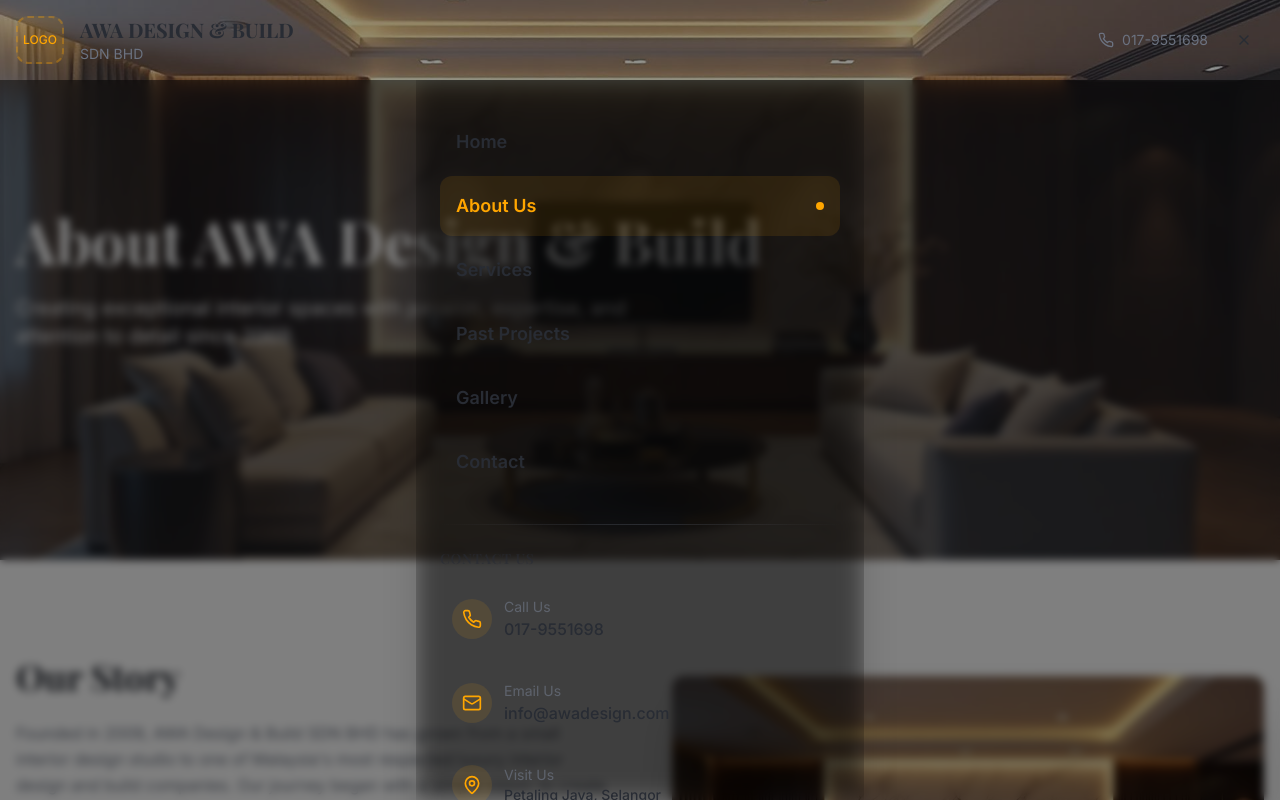
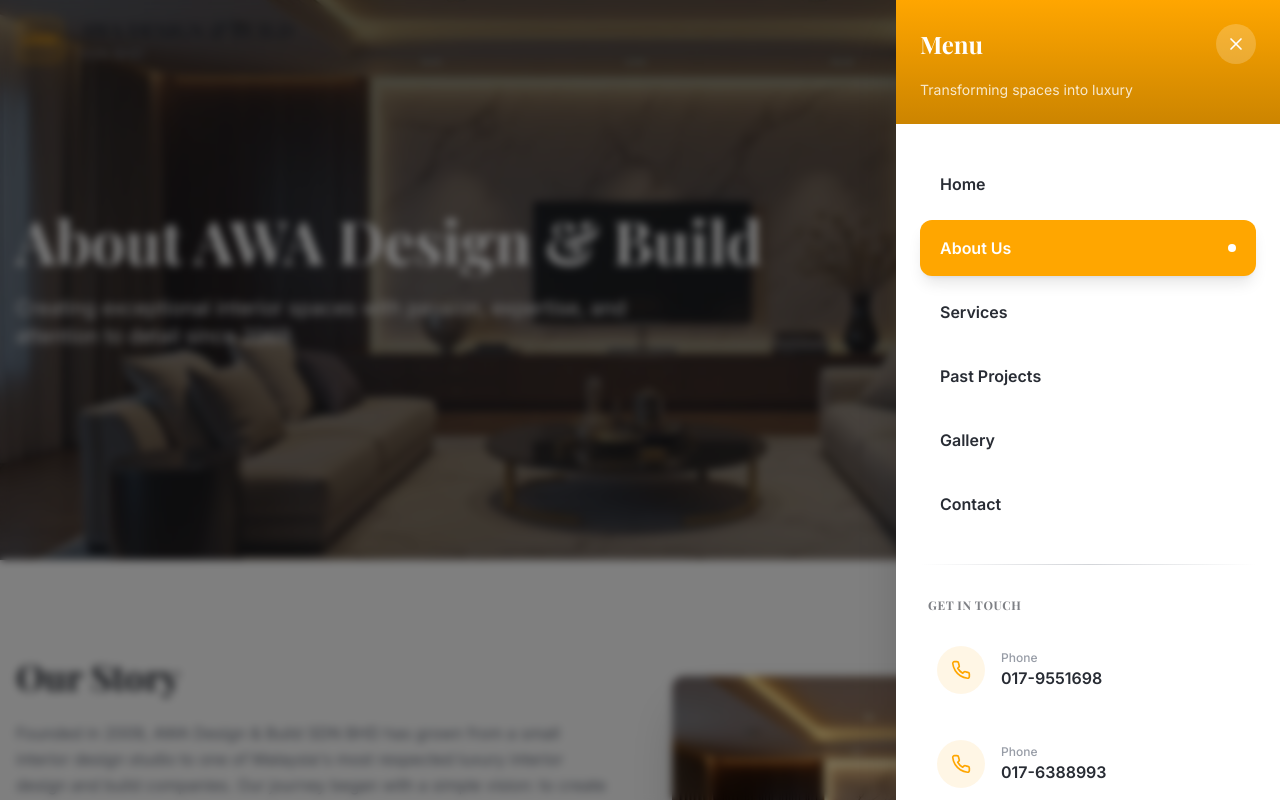
Before and after one commit to marcuskhor/awa-design-luxe, a React (Vite) app: page /about in a window 1280 px wide. Both pictures are taken after a click on the button 1244 px from the left and 40 px from the top of the page. Shown: the top 800 px of the page. Built offline with nearby package versions, Linux system fonts and the light colour scheme; the HTML template or start-up script is replaced by a standard one.

Commit message:
Refactor: Redesign burger dropdown

```diff
--- a/src/components/Layout.tsx
+++ b/src/components/Layout.tsx
@@ -76,89 +76,125 @@ export default function Layout({ children }: { children: React.ReactNode }) {
           </div>
         </div>
 
-        {/* Burger Menu */}
+        {/* Burger Menu - Right Sidebar */}
         {isMenuOpen && (
-          <div className="fixed inset-0 top-20 z-40 bg-black/50 backdrop-blur-sm animate-fade-in">
-            <div className="bg-background/98 backdrop-blur-md shadow-2xl max-w-md mx-auto rounded-b-3xl overflow-hidden animate-slide-in-top">
-              <div className="px-6 py-8">
+          <div
+            className="fixed inset-0 z-40 bg-black/50 backdrop-blur-sm animate-fade-in"
+            onClick={() => setIsMenuOpen(false)}
+          >
+            <div
+              className="fixed top-0 right-0 h-full w-80 sm:w-96 bg-background shadow-2xl animate-slide-in-right overflow-y-auto"
+              onClick={(e) => e.stopPropagation()}
+            >
+              {/* Header */}
+              <div className="sticky top-0 bg-gradient-to-b from-primary to-primary-dark p-6 z-10">
+                <div className="flex items-center justify-between mb-4">
+                  <h2 className="text-2xl font-bold text-white">Menu</h2>
+                  <button
+                    onClick={() => setIsMenuOpen(false)}
+                    className="w-10 h-10 bg-white/20 hover:bg-white/30 rounded-full flex items-center justify-center transition-colors duration-200"
+                  >
+                    <X className="w-5 h-5 text-white" />
+                  </button>
+                </div>
+                <p className="text-white/80 text-sm">Transforming spaces into luxury</p>
+              </div>
+
               {/* Navigation Items */}
-                <nav className="space-y-1 mb-8">
+              <nav className="px-6 py-8 space-y-2">
                 {navigationItems.map((item, index) => (
                   <Link
                     key={item.name}
                     to={item.href}
-                      className={`group flex items-center justify-between px-4 py-4 rounded-xl transition-all duration-300 ${
+                    className={`group flex items-center justify-between px-5 py-4 rounded-xl transition-all duration-300 ${
                       location.pathname === item.href
-                          ? 'bg-primary/10 text-primary'
-                          : 'text-luxury-charcoal hover:bg-luxury-cream hover:text-primary'
+                        ? 'bg-primary text-white shadow-lg'
+                        : 'text-luxury-charcoal hover:bg-luxury-cream hover:pl-7'
                     }`}
-                      style={{ animationDelay: `${index * 50}ms` }}
+                    style={{
+                      animationDelay: `${index * 50}ms`,
+                      animation: 'slide-in-right 0.3s ease-out forwards'
+                    }}
                   >
-                      <span className="text-lg font-semibold">{item.name}</span>
+                    <span className="text-base font-semibold">{item.name}</span>
                     <div className={`w-2 h-2 rounded-full transition-all duration-300 ${
                       location.pathname === item.href
-                          ? 'bg-primary scale-100'
-                          : 'bg-transparent scale-0 group-hover:bg-primary group-hover:scale-100'
+                        ? 'bg-white'
+                        : 'bg-primary opacity-0 group-hover:opacity-100'
                     }`}></div>
                   </Link>
                 ))}
               </nav>
 
-                {/* Divider */}
-                <div className="h-px bg-gradient-to-r from-transparent via-luxury-silver/30 to-transparent mb-6"></div>
+              {/* Divider with gradient */}
+              <div className="mx-6 h-px bg-gradient-to-r from-transparent via-luxury-silver/30 to-transparent"></div>
 
-                {/* Contact Information */}
-                <div className="space-y-4">
-                  <h3 className="text-sm font-semibold text-luxury-charcoal/60 uppercase tracking-wider mb-3">
-                    Contact Us
+              {/* Contact Section */}
+              <div className="px-6 py-8">
+                <h3 className="text-xs font-bold text-luxury-charcoal/60 uppercase tracking-wider mb-4 px-2">
+                  Get In Touch
                 </h3>
 
+                <div className="space-y-3">
                   <a
                     href="tel:+60179551698"
-                    className="flex items-center space-x-3 p-3 rounded-lg hover:bg-luxury-cream transition-colors duration-200 group"
+                    className="flex items-center space-x-4 p-4 rounded-xl hover:bg-primary/5 transition-all duration-200 group border border-transparent hover:border-primary/20"
                   >
-                    <div className="w-10 h-10 bg-primary/10 rounded-full flex items-center justify-center group-hover:bg-primary/20 transition-colors duration-200">
-                      <Phone className="w-5 h-5 text-primary" />
+                    <div className="w-12 h-12 bg-primary/10 rounded-full flex items-center justify-center group-hover:bg-primary group-hover:scale-110 transition-all duration-200">
+                      <Phone className="w-5 h-5 text-primary group-hover:text-white" />
                     </div>
-                    <div className="flex flex-col">
-                      <span className="text-sm text-luxury-silver/70">Call Us</span>
-                      <span className="text-luxury-charcoal font-medium">017-9551698</span>
+                    <div className="flex flex-col flex-1">
+                      <span className="text-xs text-luxury-silver/70 font-medium">Phone</span>
+                      <span className="text-luxury-charcoal font-semibold">017-9551698</span>
+                    </div>
+                  </a>
+
+                  <a
+                    href="tel:+60176388993"
+                    className="flex items-center space-x-4 p-4 rounded-xl hover:bg-primary/5 transition-all duration-200 group border border-transparent hover:border-primary/20"
+                  >
+                    <div className="w-12 h-12 bg-primary/10 rounded-full flex items-center justify-center group-hover:bg-primary group-hover:scale-110 transition-all duration-200">
+                      <Phone className="w-5 h-5 text-primary group-hover:text-white" />
+                    </div>
+                    <div className="flex flex-col flex-1">
+                      <span className="text-xs text-luxury-silver/70 font-medium">Phone</span>
+                      <span className="text-luxury-charcoal font-semibold">017-6388993</span>
                     </div>
                   </a>
 
                   <a
                     href="mailto:info@awadesign.com"
-                    className="flex items-center space-x-3 p-3 rounded-lg hover:bg-luxury-cream transition-colors duration-200 group"
+                    className="flex items-center space-x-4 p-4 rounded-xl hover:bg-primary/5 transition-all duration-200 group border border-transparent hover:border-primary/20"
                   >
-                    <div className="w-10 h-10 bg-primary/10 rounded-full flex items-center justify-center group-hover:bg-primary/20 transition-colors duration-200">
-                      <Mail className="w-5 h-5 text-primary" />
+                    <div className="w-12 h-12 bg-primary/10 rounded-full flex items-center justify-center group-hover:bg-primary group-hover:scale-110 transition-all duration-200">
+                      <Mail className="w-5 h-5 text-primary group-hover:text-white" />
                     </div>
-                    <div className="flex flex-col">
-                      <span className="text-sm text-luxury-silver/70">Email Us</span>
-                      <span className="text-luxury-charcoal font-medium">info@awadesign.com</span>
+                    <div className="flex flex-col flex-1">
+                      <span className="text-xs text-luxury-silver/70 font-medium">Email</span>
+                      <span className="text-luxury-charcoal font-semibold text-sm">info@awadesign.com</span>
                     </div>
                   </a>
 
-                  <div className="flex items-center space-x-3 p-3 rounded-lg">
-                    <div className="w-10 h-10 bg-primary/10 rounded-full flex items-center justify-center">
+                  <div className="flex items-center space-x-4 p-4 rounded-xl bg-luxury-cream/50">
+                    <div className="w-12 h-12 bg-primary/10 rounded-full flex items-center justify-center">
                       <MapPin className="w-5 h-5 text-primary" />
                     </div>
-                    <div className="flex flex-col">
-                      <span className="text-sm text-luxury-silver/70">Visit Us</span>
-                      <span className="text-luxury-charcoal font-medium text-sm">Petaling Jaya, Selangor</span>
+                    <div className="flex flex-col flex-1">
+                      <span className="text-xs text-luxury-silver/70 font-medium">Location</span>
+                      <span className="text-luxury-charcoal font-semibold text-sm">Petaling Jaya</span>
+                    </div>
                   </div>
                 </div>
               </div>
 
-                {/* CTA Button */}
-                <div className="mt-8">
+              {/* CTA Section */}
+              <div className="px-6 pb-8">
                 <Link
                   to="/contact"
-                    className="block w-full text-center btn-primary py-4 rounded-xl text-base font-semibold shadow-lg hover:shadow-xl transition-all duration-300"
+                  className="block w-full text-center bg-gradient-to-r from-primary to-primary-dark text-white py-4 rounded-xl font-semibold shadow-lg hover:shadow-xl transition-all duration-300 hover:scale-105"
                 >
                   Get Free Consultation
                 </Link>
-                </div>
               </div>
             </div>
           </div>
--- a/tailwind.config.ts
+++ b/tailwind.config.ts
@@ -110,12 +110,21 @@ export default {
             opacity: "1",
           },
         },
+        "slide-in-right": {
+          "0%": {
+            transform: "translateX(100%)",
+          },
+          "100%": {
+            transform: "translateX(0)",
+          },
+        },
       },
       animation: {
         "accordion-down": "accordion-down 0.2s ease-out",
         "accordion-up": "accordion-up 0.2s ease-out",
         "fade-in": "fade-in 0.3s ease-out",
         "slide-in-top": "slide-in-top 0.3s ease-out",
+        "slide-in-right": "slide-in-right 0.3s ease-out",
       },
     },
   },
```
Lines whose indentation alone changed are shown as unchanged.
